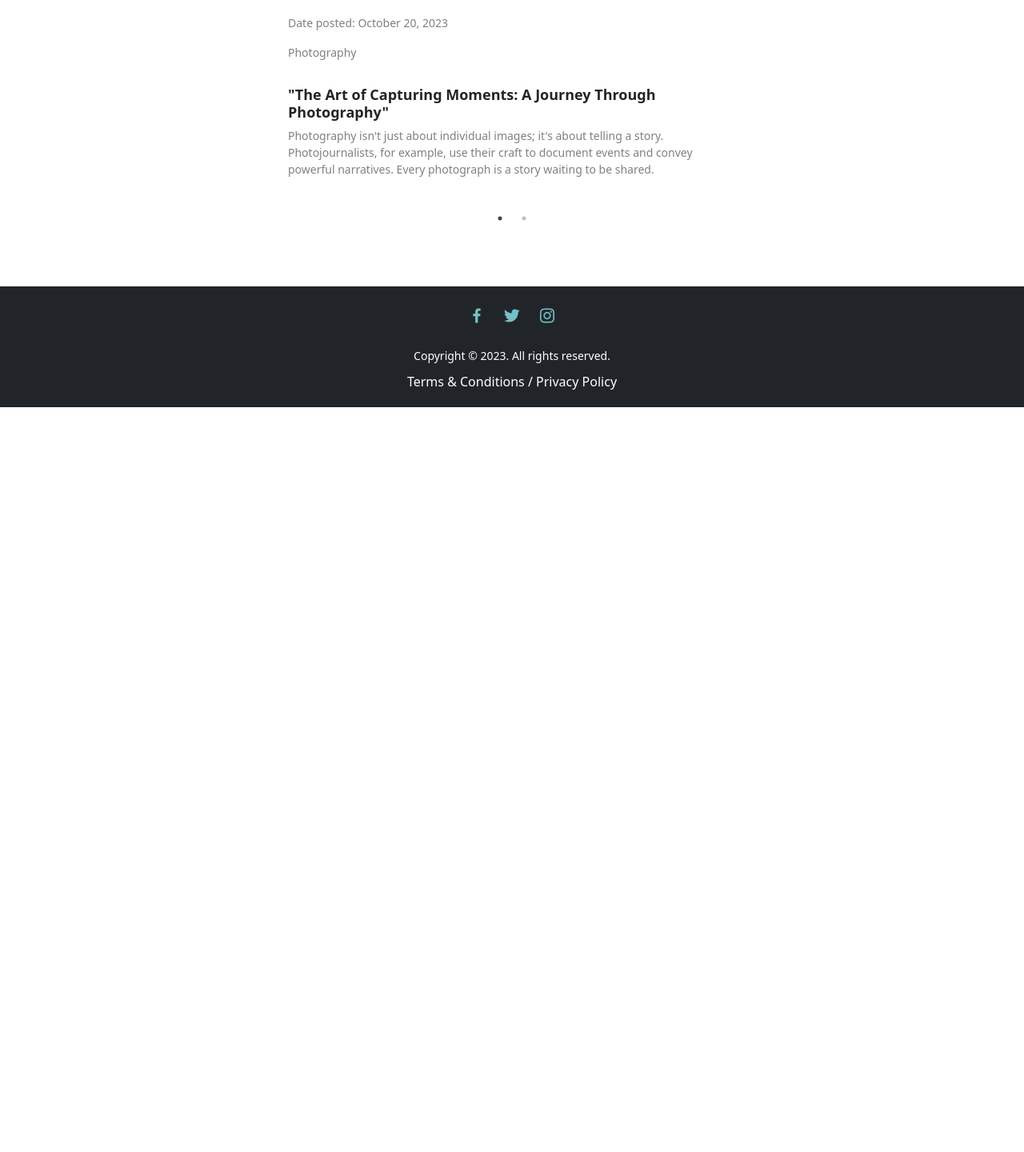
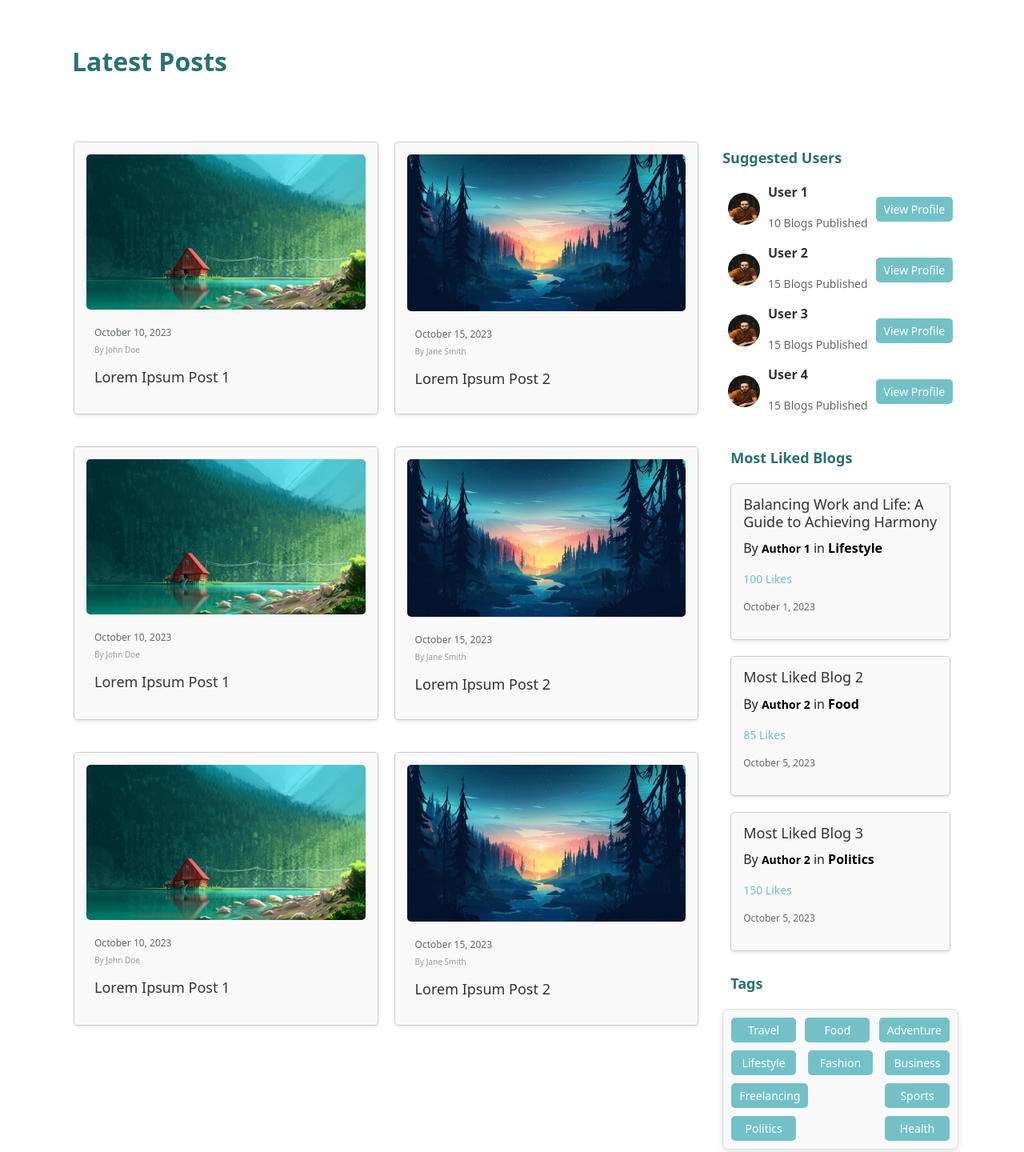
Before and after one commit to oohkim/react-app-capstone, a React (Vite) app: page /home in a window 1280 px wide. Shown: the part 610-2050 px from the top of the page at 80% size. Before the commit the page ends 1119 px from the top, so only its background shows below. Built offline with nearby package versions, Linux system fonts and the light colour scheme.

Commit message:
Added another component 'Latest Posts'

```diff
--- a/src/components/Hero/Hero.css
+++ b/src/components/Hero/Hero.css
@@ -1,47 +1,53 @@
-.home-container {
-    max-width: 800px;
+/* Hero.css */
+.trending-title {
+    text-align: center;
+    margin-top: 20px;
+  }
+
+  /* Style the Carousel */
+  .carousel {
+    max-width: 800px; /* Adjust this value based on your design */
     margin: 0 auto;
-    padding: 20px;
-    text-align: center;
+  }
+
+  .carousel-control-prev,
+.carousel-control-next {
+  display: none;
 }
 
-.trending-title {
-    text-align: center;
-    margin: 50px 0px;
-    font-size: 40px;
-    font-weight: 900;
+  .carousel-caption {
+    /* background-color: rgba(0, 0, 0, 0.7);  */
+    color: white; /* Text color for captions */
+    text-align: left; /* Align captions to the left */
+
+    /* Add padding and adjust other styles for the captions */
+    padding: 20px;
+    left: 0; /* Position captions on the left side */
+    right: auto; /* Reset right positioning */
+    top: 50%; /* Center captions vertically */
+    transform: translateY(-50%); /* Center captions vertically */
   }
 
-.slick-slider {
-    margin: 0 auto;
-    max-width: 600px;
-}
+  /* Style the image inside each slide */
+  .carousel-item img {
+    width: 60%; /* Make the image a bit smaller */
+    display: block;
+    margin: 0 auto; /* Center the image horizontally */
+    margin-right: 20px; /* Spacing between image and captions */
+  }
 
-.blog-slide {
-    display: flex;
-    margin: 0 auto;
-}
+  .carousel-caption p {
+    font-size: 14px;
+    margin: 5px 0;
+  }
 
-.blog-details {
-    flex: 1;
-    padding: 20px;
-    text-align: left;
-}
-
-.blog-details h3 {
+  .carousel-caption h3 {
     font-size: 18px;
     font-weight: bold;
-    margin-top: 2rem;
-    text-align: left;
-}
+    margin: 10px 0;
+  }
 
-.blog-details p {
-    font-size: 14px;
-    color: gray;
-}
-
-.slick-slide img {
-    height: 400px;
-    object-fit: cover;
-    align-items: center;
-}
+  .carousel-caption p:last-child {
+    font-size: 16px;
+    margin: 10px 0;
+  }
--- a/src/components/Hero/Hero.jsx
+++ b/src/components/Hero/Hero.jsx
@@ -1,11 +1,9 @@
 import React, { useState, useEffect } from "react";
-import Slider from "react-slick";
-import "slick-carousel/slick/slick.css";
-import "slick-carousel/slick/slick-theme.css";
 import "./Hero.css";
-
 import image1 from "../../assets/wallpaper.jpg";
 import image2 from "../../assets/wallpaper2.jpeg";
+import "bootstrap/dist/css/bootstrap.min.css";
+import { Carousel } from "react-bootstrap";
 
 const Hero = () => {
   const [blogs, setBlogs] = useState([]);
@@ -16,7 +14,8 @@ const Hero = () => {
         title: "The Art of Capturing Moments: A Journey Through Photography",
         date: "October 20, 2023",
         category: "Photography",
-        content: "Photography isn't just about individual images; it's about telling a story. Photojournalists, for example, use their craft to document events and convey powerful narratives. Every photograph is a story waiting to be shared.",
+        content:
+          "Photography isn't just about individual images; it's about telling a story. Photojournalists, for example, use their craft to document events and convey powerful narratives. Every photograph is a story waiting to be shared.",
         image: image1,
         trending: true,
       },
@@ -24,8 +23,7 @@ const Hero = () => {
         title: "Blog 2",
         date: "2023-10-21",
         category: "Travel",
-        content:
-          "Sed do eiusmod tempor incididunt ut labore et dolore magna aliqua.",
+        content: "Sed do eiusmod tempor incididunt ut labore et dolore magna aliqua.",
         image: image2,
         trending: true,
       },
@@ -38,32 +36,26 @@ const Hero = () => {
     return blogs.filter((blog) => blog.trending);
   };
 
-  const sliderSettings = {
-    infinite: true,
-    centerMode: true,
-    centerPadding: "0",
-    speed: 500,
-    slidesToShow: 1,
-    slidesToScroll: 1,
-    dots: true,
-  };
-
   return (
     <div>
       <h2 className="trending-title">Trending</h2>
-      <Slider {...sliderSettings}>
+      <Carousel>
         {getTrendingBlogs().map((blog, index) => (
-          <div key={index} className="blog-slide">
-            <img src={blog.image} alt={blog.title} />
-            <div className="blog-details">
+          <Carousel.Item key={index}>
+            <img
+              className="d-block w-100"
+              src={blog.image}
+              alt={blog.title}
+            />
+            <Carousel.Caption>
               <p>Date posted: {blog.date}</p>
               <p>{blog.category}</p>
               <h3>"{blog.title}"</h3>
               <p>{blog.content}</p>
-            </div>
-          </div>
+            </Carousel.Caption>
+          </Carousel.Item>
         ))}
-      </Slider>
+      </Carousel>
     </div>
   );
 };
--- /dev/null
+++ b/src/components/LatestPost/LatestPost.css
@@ -0,0 +1,231 @@
+.container {
+    margin: 5rem;
+    display: flex;
+    justify-content: space-between;
+    align-items: flex-start;
+    flex-wrap: wrap;
+}
+
+.latest-posts-title {
+    font-size: 24px;
+    flex: 1;
+    margin: 80px 0 0 90px;
+}
+
+.latest-posts {
+    display: flex;
+    flex-wrap: wrap;
+    gap: 20px;
+    margin-right: 20px;
+    width: 70%;
+    flex: 0 0 70%;
+}
+
+.latest-posts-title {
+    font-size: 24px;
+    flex: 1;
+    margin-bottom: 20px;
+    color: #73C1C6;
+}
+
+.post-card {
+    border: 1px solid #ccc;
+    border-radius: 5px;
+    box-shadow: 0 2px 4px rgba(0, 0, 0, 0.1);
+    width: calc(50% - 10px);
+    padding: 15px;
+    background-color: #f9f9f9;
+    margin-bottom: 20px;
+}
+
+.post-card img {
+    width: 100%;
+    height: auto;
+    border-radius: 5px;
+    margin-bottom: 10px;
+}
+
+.post-details {
+    padding: 10px;
+}
+
+.post-date {
+    color: #666;
+    font-size: 12px;
+    margin-bottom: 5px;
+}
+
+.post-author {
+    color: #999;
+    font-size: 10px;
+}
+
+.post-title {
+    font-size: 18px;
+    margin-top: 10px;
+    color: #333;
+}
+
+/* Suggested Users */
+
+.suggested-users {
+    /* background-color: #f9f9f9;
+    border: 1px solid #ddd;
+    border-radius: 8px; */
+    padding: 10px;
+    /* box-shadow: 0 4px 8px rgba(0, 0, 0, 0.1); */
+    flex: 1;
+}
+
+.suggested-users-title {
+    font-size: 18px;
+    color: #2a7075;
+}
+
+.user-list {
+    display: flex;
+    flex-direction: column;
+    gap: 10px;
+}
+
+.user-card {
+    display: flex;
+    align-items: center;
+    justify-content: center;
+    gap: 10px;
+}
+
+.user-avatar img {
+    width: 40px;
+    height: 40px;
+    border-radius: 50%;
+}
+
+.user-details {
+    display: flex;
+    flex-direction: column;
+}
+
+.user-name {
+    font-size: 16px;
+    font-weight: bold;
+    color: #333;
+}
+
+.articles-written {
+    font-size: 14px;
+    color: #666;
+    margin-bottom: 5px;
+}
+
+.view-profile-button {
+    background-color: #73C1C6;
+    color: #fff;
+    border: none;
+    border-radius: 5px;
+    padding: 5px 10px;
+    cursor: pointer;
+    font-size: 14px;
+}
+
+/* Most Liked Blogs */
+
+.popular-posts {
+    flex: 1;
+    margin-left: 20px;
+    width: 100%;
+}
+
+.popular-posts-title {
+    font-size: 18px;
+    color: #2a7075;
+}
+
+.popular-posts-list {
+    display: flex;
+    flex-direction: column;
+    gap: 20px;
+}
+
+.popular-post {
+    border: 1px solid #ccc;
+    border-radius: 5px;
+    box-shadow: 0 2px 4px rgba(0, 0, 0, 0.1);
+    padding: 15px;
+    background-color: #f9f9f9;
+}
+
+.popular-posts {
+    padding: 10px;
+    margin: 20px 0;
+    flex: 1;
+}
+
+.popular-post-title {
+    font-size: 18px;
+    color: #333;
+    margin-bottom: 10px;
+}
+
+.popular-post-author {
+    color: #999;
+    font-size: 14px;
+    font-weight: bold;
+    color: black;
+}
+
+.popular-post-category {
+    color: #000;
+    font-weight: bold;
+}
+
+.popular-post-likes {
+    color: #73C1C6;
+    font-size: 14px;
+}
+
+.popular-post-date {
+    color: #666;
+    font-size: 12px;
+    margin-top: 10px;
+}
+
+/* Tags */
+.tags {
+    background-color: #f9f9f9;
+    border: 1px solid #ddd;
+    border-radius: 8px;
+    padding: 10px;
+    box-shadow: 0 4px 8px rgba(0, 0, 0, 0.1);
+    margin: 20px 0;
+}
+
+.tags-title {
+    font-size: 18px;
+    margin-bottom: 10px;
+    color: #2a7075;
+    margin-left: 10px;
+}
+
+.tag-buttons {
+    display: flex;
+    flex-wrap: wrap;
+    gap: 10px;
+    justify-content: space-between;
+}
+
+.tag-button {
+    flex: 0 0 calc(33.33% - 10px);
+    background-color: #73C1C6;
+    color: #fff;
+    border: none;
+    border-radius: 5px;
+    padding: 5px 10px;
+    cursor: pointer;
+    font-size: 14px;
+    transition: background-color 0.3s;
+}
+
+.tag-button:hover {
+    background-color: #48888E;
+}
--- /dev/null
+++ b/src/components/LatestPost/LatestPost.jsx
@@ -0,0 +1,185 @@
+import React from "react";
+import "./LatestPost.css";
+import image1 from "../../assets/wallpaper.jpg";
+import image2 from "../../assets/wallpaper2.jpeg";
+import user1 from "../../assets/head.jpeg";
+
+const LatestPosts = () => {
+  const latestPosts = [
+    {
+      id: 1,
+      title: "Lorem Ipsum Post 1",
+      author: "John Doe",
+      date: "October 10, 2023",
+      image: image1,
+    },
+    {
+      id: 2,
+      title: "Lorem Ipsum Post 2",
+      author: "Jane Smith",
+      date: "October 15, 2023",
+      image: image2,
+    },
+    {
+      id: 3,
+      title: "Lorem Ipsum Post 1",
+      author: "John Doe",
+      date: "October 10, 2023",
+      image: image1,
+    },
+    {
+      id: 4,
+      title: "Lorem Ipsum Post 2",
+      author: "Jane Smith",
+      date: "October 15, 2023",
+      image: image2,
+    },
+    {
+      id: 5,
+      title: "Lorem Ipsum Post 1",
+      author: "John Doe",
+      date: "October 10, 2023",
+      image: image1,
+    },
+    {
+      id: 6,
+      title: "Lorem Ipsum Post 2",
+      author: "Jane Smith",
+      date: "October 15, 2023",
+      image: image2,
+    },
+  ];
+
+  const suggestedUsers = [
+    {
+      id: 1,
+      name: "User 1",
+      avatar: user1,
+      articlesWritten: 10,
+    },
+    {
+      id: 2,
+      name: "User 2",
+      avatar: user1,
+      articlesWritten: 15,
+    },
+    {
+      id: 3,
+      name: "User 3",
+      avatar: user1,
+      articlesWritten: 15,
+    },
+    {
+      id: 4,
+      name: "User 4",
+      avatar: user1,
+      articlesWritten: 15,
+    },
+  ];
+
+  const mostLikedBlogs = [
+    {
+      id: 1,
+      title: "Balancing Work and Life: A Guide to Achieving Harmony",
+      author: "Author 1",
+      category: "Lifestyle",
+      likes: 100,
+      date: "October 1, 2023",
+    },
+    {
+      id: 2,
+      title: "Most Liked Blog 2",
+      author: "Author 2",
+      category: "Food",
+      likes: 85,
+      date: "October 5, 2023",
+    },
+    {
+      id: 3,
+      title: "Most Liked Blog 3",
+      author: "Author 2",
+      category: "Politics",
+      likes: 150,
+      date: "October 5, 2023",
+    },
+  ];
+
+  return (
+    <div>
+      <div className="latest-posts-title">
+        <h2>Latest Posts</h2>
+      </div>
+      <div className="container">
+        <div className="latest-posts">
+          {latestPosts.map((post) => (
+            <div className="post-card" key={post.id}>
+              <img src={post.image} alt={post.title} />
+              <div className="post-details">
+                <p className="post-date">{post.date}</p>
+                <p className="post-author">By {post.author}</p>
+                <h3 className="post-title">{post.title}</h3>
+              </div>
+            </div>
+          ))}
+        </div>
+
+        <div className="suggested-users">
+          <h2 className="suggested-users-title">Suggested Users</h2>
+          <div className="user-list">
+            {suggestedUsers.map((user) => (
+              <div className="user-card" key={user.id}>
+                <div className="user-avatar">
+                  <img src={user.avatar} alt={user.name} />
+                </div>
+                <div className="user-details">
+                  <p className="user-name">{user.name}</p>
+                  <p className="articles-written">
+                    {user.articlesWritten} Blogs Published
+                  </p>
+                </div>
+                <button className="view-profile-button">View Profile</button>
+              </div>
+            ))}
+            <div className="popular-posts">
+              <h2 className="popular-posts-title">Most Liked Blogs</h2>
+              <div className="popular-posts-list">
+                {mostLikedBlogs.map((blog) => (
+                  <div className="popular-post" key={blog.id}>
+                    <h3 className="popular-post-title">{blog.title}</h3>
+                    <p className="popular-post-details">
+                      By{" "}
+                      <span className="popular-post-author">{blog.author}</span>{" "}
+                      in{" "}
+                      <span className="popular-post-category">
+                        {blog.category}
+                      </span>
+                    </p>
+                    <p className="popular-post-likes">{blog.likes} Likes</p>
+                    <p className="popular-post-date">{blog.date}</p>
+                  </div>
+                ))}
+              </div>
+            </div>
+          </div>
+          <h2 className="tags-title">Tags</h2>
+          <div className="tags">
+            <div className="tag-buttons">
+              <button className="tag-button">Travel</button>
+              <button className="tag-button">Food</button>
+              <button className="tag-button">Adventure</button>
+              <button className="tag-button">Lifestyle</button>
+              <button className="tag-button">Fashion</button>
+              <button className="tag-button">Business</button>
+              <button className="tag-button">Freelancing</button>
+              <button className="tag-button">Sports</button>
+              <button className="tag-button">Politics</button>
+              <button className="tag-button">Health</button>
+            </div>
+          </div>
+        </div>
+      </div>
+    </div>
+  );
+};
+
+export default LatestPosts;
--- a/src/pages/Home/Home.jsx
+++ b/src/pages/Home/Home.jsx
@@ -1,10 +1,12 @@
 import React from "react";
 import Hero from "../../components/Hero/Hero";
+import LatestPost from "../../components/LatestPost/LatestPost";
 
 const Home = () => {
     return (
       <>
         <Hero />
+        <LatestPost />
       </>
     );
   };
```
Also changed, not shown: src/assets/head.jpeg (added).
